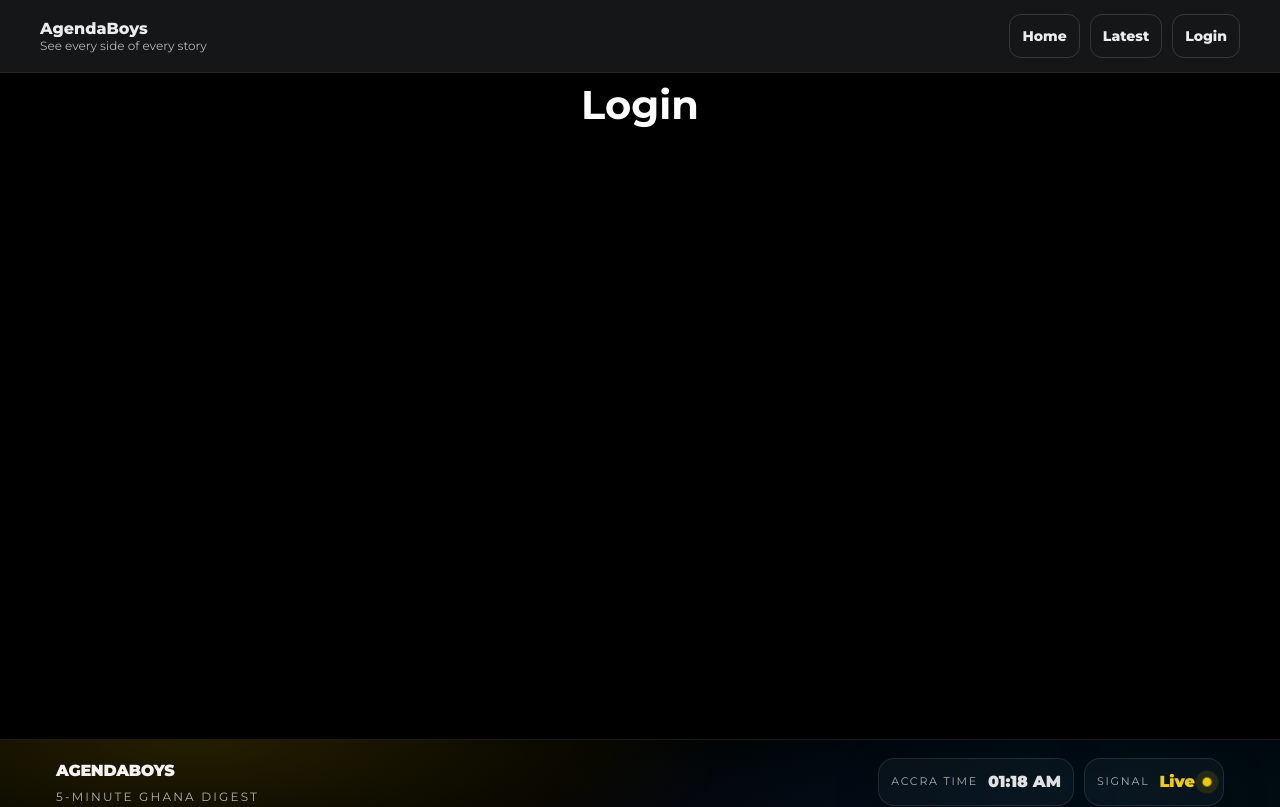
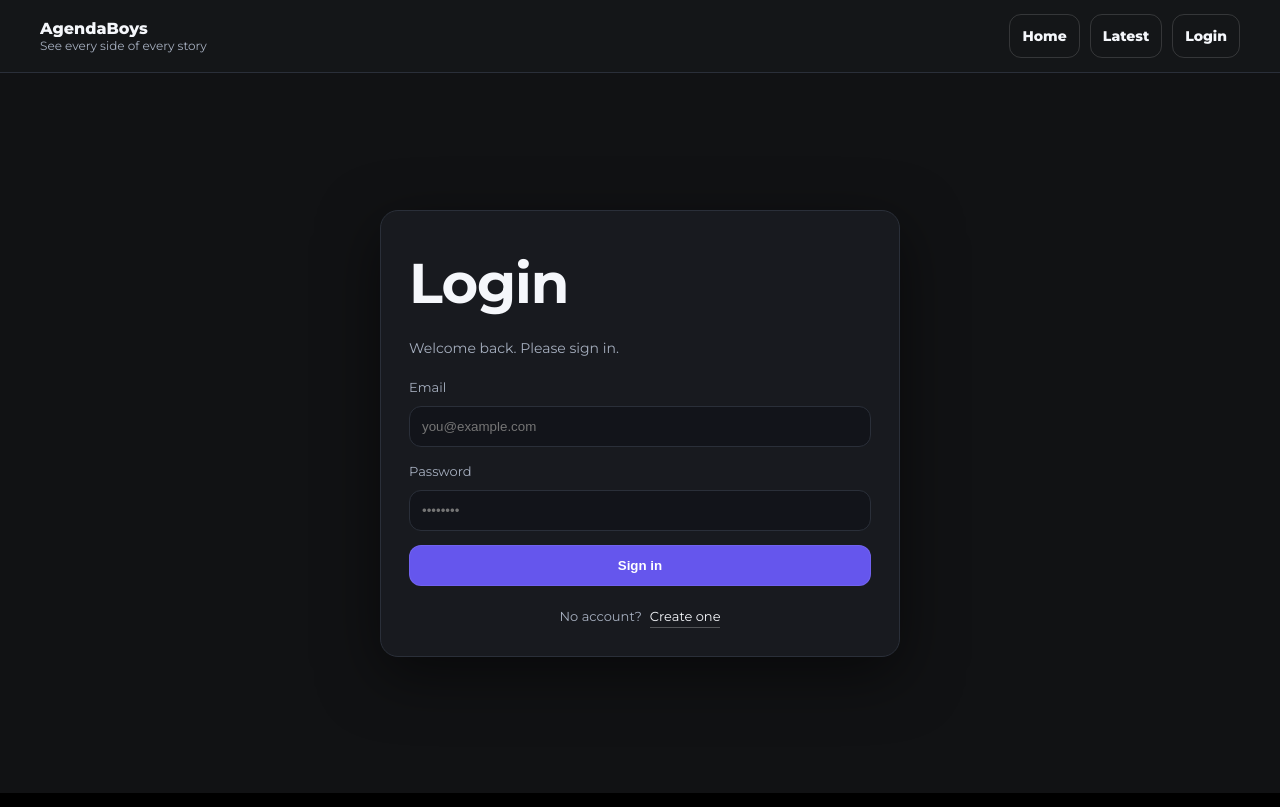
Before and after one commit to kofiarhin/agenda-boys, a React (Vite) app in the folder client/: page /login in a window 1280 px wide. Shown: the top 807 px of the page. Built offline with nearby package versions, Linux system fonts and the light colour scheme.

Commit message:
;improve the syling of the spinner

```diff
--- a/client/src/Pages/Login/Login.jsx
+++ b/client/src/Pages/Login/Login.jsx
@@ -1,9 +1,90 @@
-import React from "react";
+// client/components/Login.jsx
+import { useState } from "react";
 
-const Login = () => {
+const Login = ({ onSubmit }) => {
+  const [form, setForm] = useState({ email: "", password: "" });
+  const [isLoading, setIsLoading] = useState(false);
+  const [error, setError] = useState("");
+
+  const onChange = (e) => {
+    const { name, value } = e.target;
+    setForm((prev) => ({ ...prev, [name]: value }));
+  };
+
+  const handleSubmit = async (e) => {
+    e.preventDefault();
+    setError("");
+
+    if (!form.email || !form.password) {
+      setError("Email and password are required.");
+      return;
+    }
+
+    try {
+      setIsLoading(true);
+      if (onSubmit) await onSubmit(form);
+    } catch (err) {
+      setError(err?.message || "Login failed. Try again.");
+    } finally {
+      setIsLoading(false);
+    }
+  };
+
   return (
-    <div className="container-height">
-      <h1 className="heading center">Login </h1>
+    <div className="auth-page">
+      <div className="auth-card">
+        <div className="auth-header">
+          <h1 className="auth-title">Login</h1>
+          <p className="auth-subtitle">Welcome back. Please sign in.</p>
+        </div>
+
+        <form className="auth-form" onSubmit={handleSubmit}>
+          {error ? <div className="auth-alert">{error}</div> : null}
+
+          <div className="auth-field">
+            <label className="auth-label" htmlFor="email">
+              Email
+            </label>
+            <input
+              className="auth-input"
+              id="email"
+              name="email"
+              type="email"
+              value={form.email}
+              onChange={onChange}
+              autoComplete="email"
+              placeholder="you@example.com"
+            />
+          </div>
+
+          <div className="auth-field">
+            <label className="auth-label" htmlFor="password">
+              Password
+            </label>
+            <input
+              className="auth-input"
+              id="password"
+              name="password"
+              type="password"
+              value={form.password}
+              onChange={onChange}
+              autoComplete="current-password"
+              placeholder="••••••••"
+            />
+          </div>
+
+          <button className="auth-btn" type="submit" disabled={isLoading}>
+            {isLoading ? "Signing in..." : "Sign in"}
+          </button>
+
+          <div className="auth-footer">
+            <span className="auth-footer-text">No account?</span>
+            <a className="auth-link" href="/register">
+              Create one
+            </a>
+          </div>
+        </form>
+      </div>
     </div>
   );
 };
--- a/client/src/components/Spinner/spinner.styles.scss
+++ b/client/src/components/Spinner/spinner.styles.scss
@@ -1,15 +1,24 @@
+/* spinner.styles.scss */
+
 .spinner-container {
+  position: fixed;
+  inset: 0;
   display: flex;
-  justify-content: center;
-  align-items: center;
-  padding: 2rem;
-  width: 100%;
+  justify-content: center; /* horizontal */
+  align-items: center; /* vertical */
+  width: 100vw;
+  height: 100vh;
+  padding: 0;
+  z-index: 9999;
+
+  /* dark overlay to hide everything behind */
+  background: rgba(0, 0, 0, 0.92);
 }
 
 .spinner-loader {
   width: 40px;
   height: 40px;
-  border: 4px solid #f3f3f3;
+  border: 4px solid rgba(255, 255, 255, 0.15);
   border-top: 4px solid #3498db;
   border-radius: 50%;
   animation: spin 1s linear infinite;
@@ -24,7 +33,6 @@
   }
 }
 
-// Mobile-first: Breakpoints for larger screens if needed
 @media (min-width: 768px) {
   .spinner-loader {
     width: 60px;
--- a/client/src/main.styles.scss
+++ b/client/src/main.styles.scss
@@ -1,6 +1,18 @@
 @import url("https://fonts.googleapis.com/css2?family=Montserrat:ital,wght@0,100..900;1,100..900&display=swap");
 
 $font-primary: "Montserrat", sans-serif;
+
+:root {
+  --bg: #111214;
+  --card: #181a1f;
+  --border: #2a2f39;
+  --text: #f5f7fb;
+  --muted: #a6afbf;
+  --input: #12141a;
+  --focus: #6d5cff;
+  --danger: #ff4d6d;
+  --shadow: 0 18px 60px rgba(0, 0, 0, 0.5);
+}
 
 * {
   margin: 0;
@@ -49,3 +61,139 @@ p {
 .container-height {
   min-height: 80vh;
 }
+
+// auth styling
+.auth-page {
+  min-height: calc(100vh - 80px);
+  padding: 32px 16px;
+  display: grid;
+  place-items: center;
+  background: var(--bg);
+  color: var(--text);
+}
+
+.auth-card {
+  width: 100%;
+  max-width: 520px;
+  background: var(--card);
+  border: 1px solid var(--border);
+  border-radius: 18px;
+  box-shadow: var(--shadow);
+  padding: 22px;
+}
+
+.auth-header {
+  margin-bottom: 18px;
+}
+
+.auth-title {
+  font-size: 44px;
+  letter-spacing: -0.02em;
+  margin: 0 0 8px;
+}
+
+.auth-subtitle {
+  margin: 0;
+  color: var(--muted);
+  font-size: 14px;
+  line-height: 1.6;
+}
+
+.auth-form {
+  display: grid;
+  gap: 14px;
+}
+
+.auth-field {
+  display: grid;
+  gap: 8px;
+}
+
+.auth-label {
+  font-size: 13px;
+  color: var(--muted);
+}
+
+.auth-input {
+  width: 100%;
+  background: var(--input);
+  border: 1px solid var(--border);
+  border-radius: 12px;
+  padding: 12px 12px;
+  color: var(--text);
+  outline: none;
+  transition: border-color 0.15s ease, box-shadow 0.15s ease;
+}
+
+.auth-input:focus {
+  border-color: var(--focus);
+  box-shadow: 0 0 0 4px rgba(109, 92, 255, 0.18);
+}
+
+.auth-btn {
+  width: 100%;
+  border: 1px solid rgba(255, 255, 255, 0.08);
+  background: rgba(109, 92, 255, 0.92);
+  color: #fff;
+  border-radius: 12px;
+  padding: 12px 14px;
+  cursor: pointer;
+  font-weight: 600;
+  transition: transform 0.06s ease, filter 0.15s ease, opacity 0.15s ease;
+}
+
+.auth-btn:active {
+  transform: translateY(1px);
+}
+
+.auth-btn:disabled {
+  opacity: 0.7;
+  cursor: not-allowed;
+}
+
+.auth-alert {
+  border: 1px solid rgba(255, 77, 109, 0.35);
+  background: rgba(255, 77, 109, 0.12);
+  color: #ffd6de;
+  border-radius: 12px;
+  padding: 10px 12px;
+  font-size: 13px;
+}
+
+.auth-footer {
+  display: flex;
+  gap: 8px;
+  justify-content: center;
+  align-items: center;
+  padding-top: 6px;
+}
+
+.auth-footer-text {
+  color: var(--muted);
+  font-size: 13px;
+}
+
+.auth-link {
+  color: var(--text);
+  text-decoration: none;
+  font-size: 13px;
+  border-bottom: 1px solid rgba(255, 255, 255, 0.25);
+}
+
+.auth-link:hover {
+  border-bottom-color: rgba(255, 255, 255, 0.6);
+}
+
+@media (min-width: 768px) {
+  .auth-page {
+    padding: 48px 24px;
+  }
+
+  .auth-card {
+    padding: 28px;
+  }
+
+  .auth-title {
+    font-size: 56px;
+  }
+}
```
